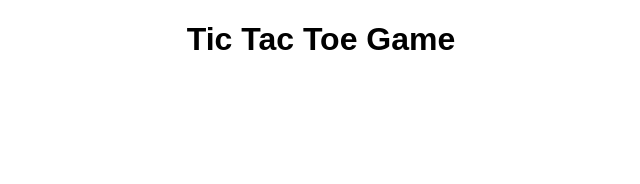
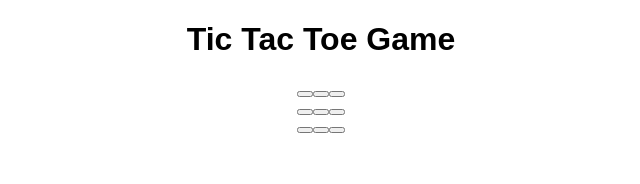
Before and after one commit to AbhishekKumar2233/Tic-Tac-Toe-Game_React, a React (Create React App) app: page / in a window 1280 px wide. Shown: the top 184 px of the page, without its empty margins (319-959 px from the left). Built offline with nearby package versions, Linux system fonts and the light colour scheme.

Commit message:
Two Components created

```diff
--- a/src/App.js
+++ b/src/App.js
@@ -1,9 +1,11 @@
 import "./styles.css";
+import Board from "./components/Board";
 
 export default function App() {
   return (
     <div className="App">
       <h1>Tic Tac Toe Game</h1>
+      <Board />
     </div>
   );
 }
--- /dev/null
+++ b/src/components/Board.jsx
@@ -0,0 +1,24 @@
+import React from "react";
+
+function Board() {
+  return (
+    <div>
+      <div>
+        <button></button>
+        <button></button>
+        <button></button>
+      </div>
+      <div>
+        <button></button>
+        <button></button>
+        <button></button>
+      </div>
+      <div>
+        <button></button>
+        <button></button>
+        <button></button>
+      </div>
+    </div>
+  );
+}
+export default Board;
--- /dev/null
+++ b/src/components/Square.jsx
@@ -0,0 +1,6 @@
+import React from "react";
+
+function Square() {
+  return <button></button>;
+}
+export default Square;
```
